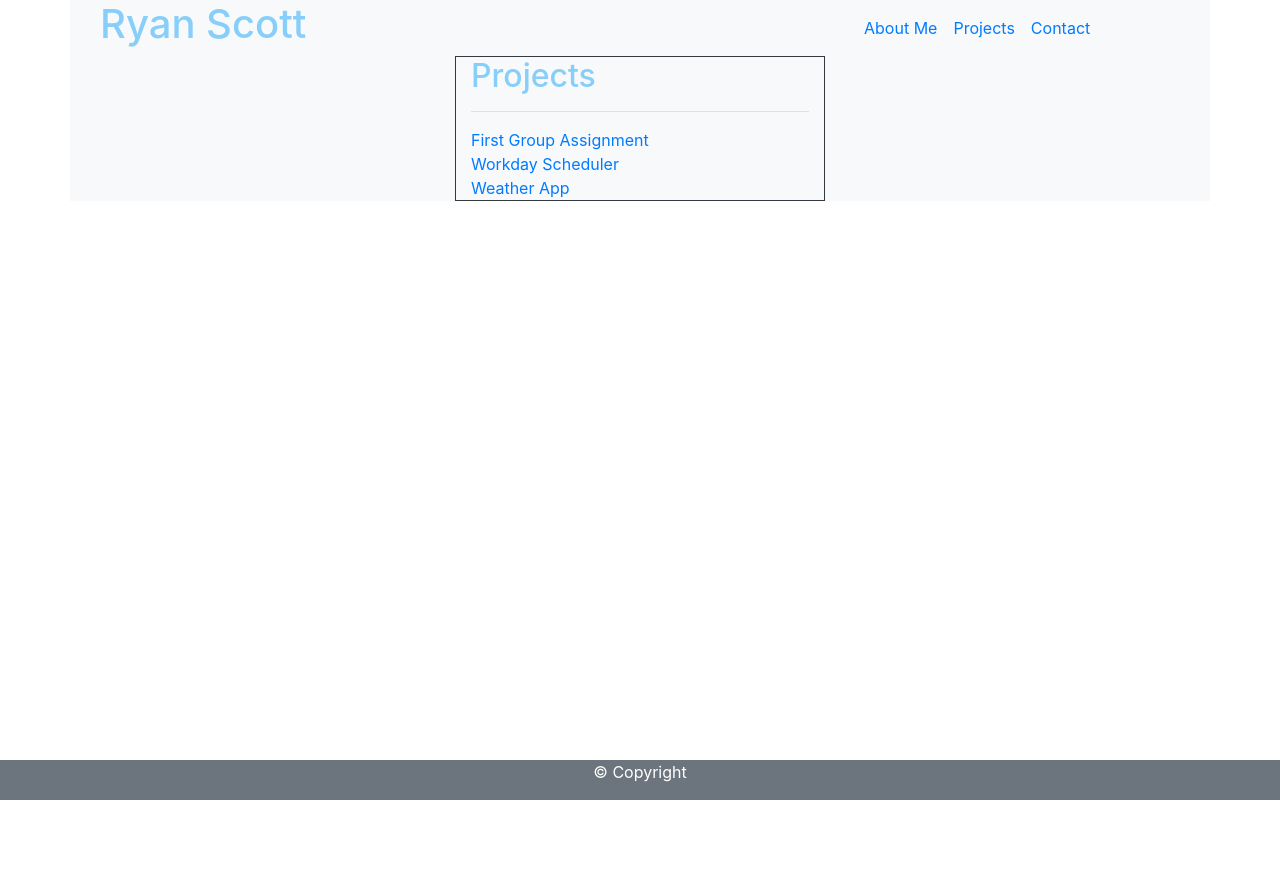
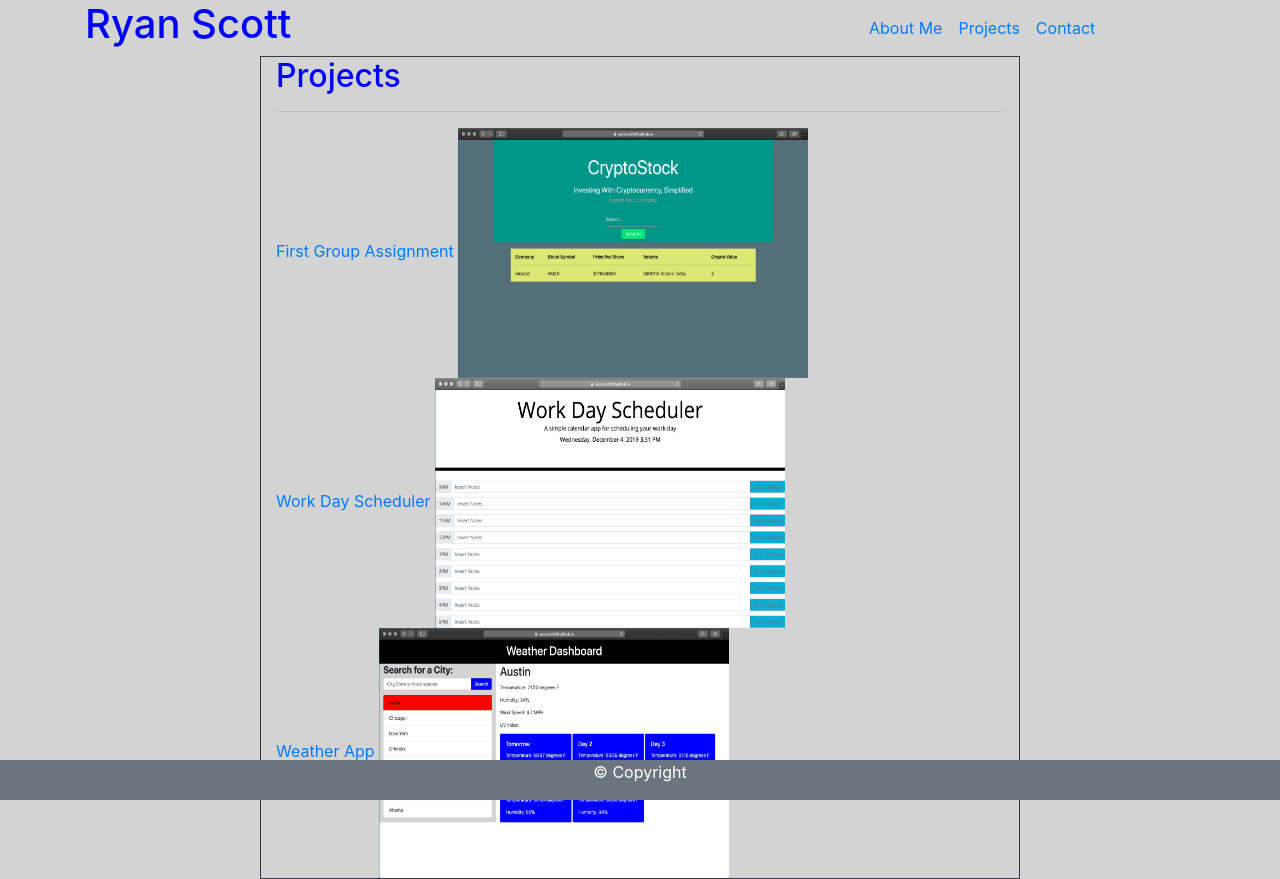
Before and after one commit to ryanscott906/Homework-2-Bootstrap, a plain HTML site: page portfolio.html in a window 1280 px wide. Before the commit the page ends 800 px from the top, so only its background shows below. Drawn offline with nearby package versions, Linux system fonts and the light colour scheme.

Commit message:
added project screenshot images

```diff
--- a/portfolio.html
+++ b/portfolio.html
@@ -4,21 +4,21 @@
     <meta charset="UTF-8"
     name="viewport" content="width=device-width, initial-scale=1">
     <link rel="stylesheet" href="https://maxcdn.bootstrapcdn.com/bootstrap/4.0.0/css/bootstrap.min.css">
+    <link rel="stylesheet" href="style.css">
     <title>Contact</title>
 </head>
 
 <body>
-    <div class="container bg-light" id="main-container">
 
         <div class="container" id="nav-container">
             <div class="row">
                 <div class="col-4">
-                    <h1 style="color:lightskyblue">Ryan Scott</h1>
+                    <h1 style="color:blue">Ryan Scott</h1>
                 </div>
                 <div class="col-4">
                 </div>
                 <div class="col-4">
-                    <nav class="navbar navbar-expand-sm bg-light">
+                    <nav class="navbar navbar-expand-sm">
                         <ul class="navbar-nav">
                             <li class="nav-item">
                             <a class="nav-link" href="index.html">About Me</a>
@@ -37,16 +37,19 @@
 
         <div class="container" id="portfolio-container">
             <div class="row">
-                <div class="col-4">
+                <div class="col-2">
                 </div>
-                <div class="col-4 border border-dark">
-                    <h2 style="color:lightskyblue">Projects</h2>
+                <div class="col-8 border border-dark">
+                    <h2 style="color:blue">Projects</h2>
                     <hr>
-                    <a href="https://ryanscott906.github.io/Group-Project-1/" img src="assets/images/cryptoStock.png" alt="CryptoStock">First Group Assignment</a><br>
-                    <a href="https://ryanscott906.github.io/Homework-5-Calendar/" img src="assets/images/scheduler.png" class="img-fluid" alt="Workday Scheduler">Workday Scheduler</a><br>
-                    <a href="https://ryanscott906.github.io/Homework-6-Weather/" img src="assets/images/weather.png" class="img-fluid" alt="Weather App">Weather App</a><br>
+                    <a href="https://ryanscott906.github.io/Group-Project-1/" >First Group Assignment</a>
+                    <img src="assets/images/cryptoStock.png" height="250" width="350" alt="CryptoStock"><br>
+                    <a href="https://ryanscott906.github.io/Homework-5-Calendar/" >Work Day Scheduler</a>
+                    <img src="assets/images/scheduler.png" height="250" width="350" alt="Workday Scheduler"><br>
+                    <a href="https://ryanscott906.github.io/Homework-6-Weather/" >Weather App</a>
+                    <img src="assets/images/weather.png" height="250" width="350" alt="Weather App">
                 </div>
-                <div class="col-4">
+                <div class="col-2">
                 </div>
             </div>
         </div>
@@ -58,7 +61,5 @@
                 </div>
             </footer>
         </div>
-
-    </div>
 </body>
 </html>
--- /dev/null
+++ b/style.css
@@ -0,0 +1,3 @@
+body{
+    background: lightgray;
+}
```
Also changed, not shown: contact.html (+5 -6 lines), index.html (+6 -7 lines).
